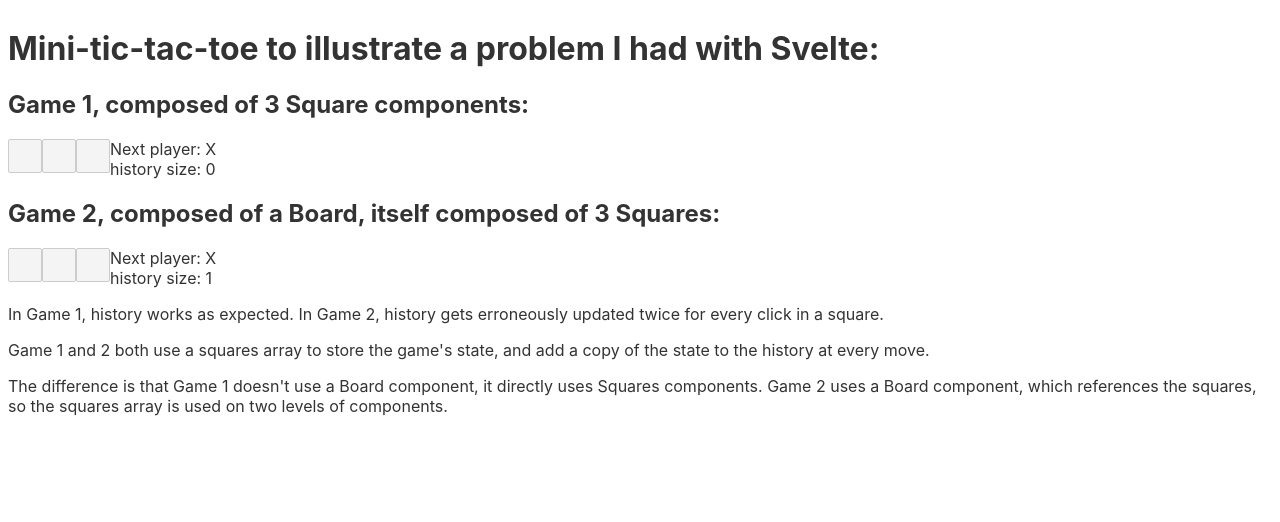
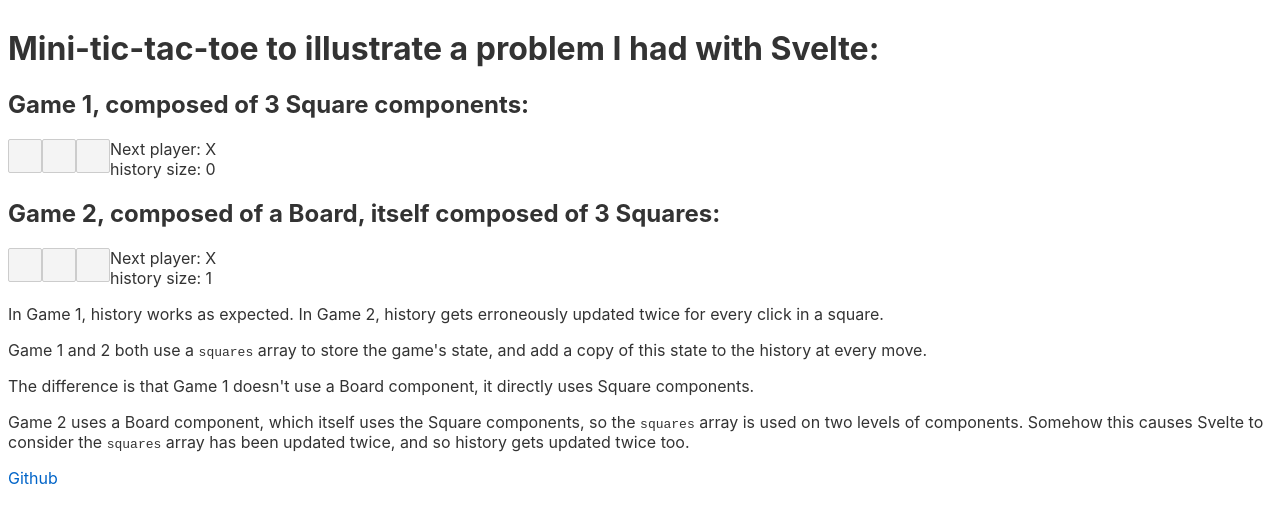
Before and after one commit to kaicarver/svelte-demo-debug, a Svelte app: page / in a window 1280 px wide. Shown: the top 522 px of the page. Built offline with nearby package versions, Linux system fonts and the light colour scheme.

Commit message:
link tyo Github and copyedits

```diff
--- a/src/App.svelte
+++ b/src/App.svelte
@@ -12,9 +12,14 @@
 
 <p>In Game 1, history works as expected.
 In Game 2, history gets erroneously updated twice for every click in a square.</p>
-<p>Game 1 and 2 both use a squares array to store the game's state,
-and add a copy of the state to the history at every move.</p>
+<p>Game 1 and 2 both use a <code>squares</code> array to store the game's state,
+and add a copy of this state to the history at every move.</p>
 <p>The difference is that Game 1 doesn't use a Board component,
-it directly uses Squares components.
-Game 2 uses a Board component, which references the squares,
-so the squares array is used on two levels of components.</p>
+it directly uses Square components.</p>
+<p>
+Game 2 uses a Board component, which itself uses the Square components,
+so the <code>squares</code> array is used on two levels of components.
+Somehow this causes Svelte to consider the <code>squares</code> array
+has been updated twice, and so history gets updated twice too.</p>
+
+<a href="http://github.com/kaicarver/svelte-demo-debug">Github</a>
```
